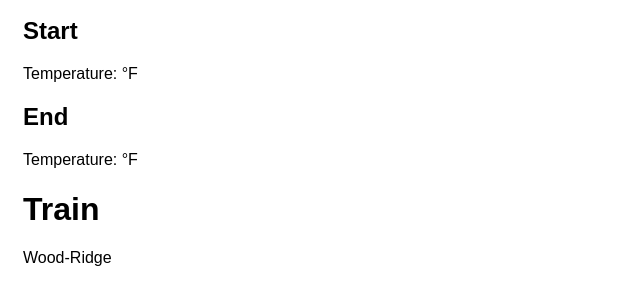
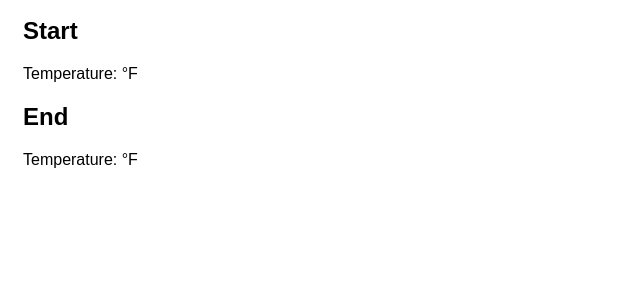
Before and after one commit to BlairCurrey/weather-app, a website: page public/index.html in a window 1280 px wide. Shown: the part 584-867 px from the top of the page, without its empty margins (0-640 px from the left). After the commit the page ends 800 px from the top, so only its background shows below. Drawn offline with Linux system fonts and the light colour scheme.

Commit message:
commented out irrelevant section

```diff
--- a/public/index.html
+++ b/public/index.html
@@ -65,8 +65,8 @@
           <p>Temperature: <span id="end-temp"></span>&deg;F</p>
       </div>
       <!-- Train -->
-      <h1>Train</h1>
-        <p>Wood-Ridge</p>
+      <!-- <h1>Train</h1>
+        <p>Wood-Ridge</p> -->
     </main>
     <script src="main.js"></script>
   </body>
```
